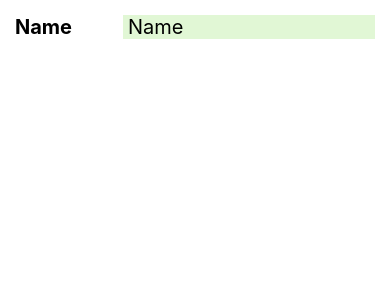
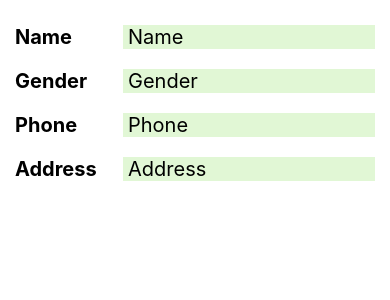
Before and after one commit to purwadhika-school/ProfileApp, a React Native app: screen / in a window 390 px wide. Shown: the top 300 px of the page. Built offline with nearby package versions, Linux system fonts and the light colour scheme.

Commit message:
fix styling text and textResult

```diff
--- a/App.js
+++ b/App.js
@@ -1,16 +1,46 @@
 import React, { Component } from "react"
-import { View, Text, TextInput, TouchableOpacity } from "react-native"
+import {
+  View,
+  Text,
+  TextInput,
+  StyleSheet,
+  TouchableOpacity
+} from "react-native"
 
 class App extends Component {
   render() {
     return (
-      <View style={{ flex: 1, padding: 15 }}>
-        <View style={{ flexDirection: "row" }}>
-          <View style={{ width: "30%" }}>
-            <Text style={{ fontSize: 20, fontWeight: "bold" }}>Name</Text>
+      <View style={Styles.classContainer}>
+        <View style={Styles.containerPerSection}>
+          <View style={Styles.textContainer}>
+            <Text style={Styles.text}>Name</Text>
           </View>
-          <View style={{ width: "70%", backgroundColor: '#e1f7d5' }}>
-            <Text style={{ fontSize: 20, marginLeft: 5 }}>Name</Text>
+          <View style={Styles.inputContainer}>
+            <Text style={Styles.inputResult}>Name</Text>
+          </View>
+        </View>
+        <View style={Styles.containerPerSection}>
+          <View style={Styles.textContainer}>
+            <Text style={Styles.text}>Gender</Text>
+          </View>
+          <View style={Styles.inputContainer}>
+            <Text style={Styles.inputResult}>Gender</Text>
+          </View>
+        </View>
+        <View style={Styles.containerPerSection}>
+          <View style={Styles.textContainer}>
+            <Text style={Styles.text}>Phone</Text>
+          </View>
+          <View style={Styles.inputContainer}>
+            <Text style={Styles.inputResult}>Phone</Text>
+          </View>
+        </View>
+        <View style={Styles.containerPerSection}>
+          <View style={Styles.textContainer}>
+            <Text style={Styles.text}>Address</Text>
+          </View>
+          <View style={Styles.inputContainer}>
+            <Text style={Styles.inputResult}>Address</Text>
           </View>
         </View>
       </View>
@@ -18,6 +48,19 @@ class App extends Component {
   }
 }
 
+const Styles = StyleSheet.create({
+  classContainer: { flex: 1, padding: 15 },
+  containerPerSection: {
+    flexDirection: "row",
+    marginTop: 10,
+    marginBottom: 10
+  },
+  textContainer: { width: "30%" },
+  text: { fontSize: 20, fontWeight: "bold" },
+  inputContainer: { width: "70%", backgroundColor: "#e1f7d5" },
+  inputResult: { fontSize: 20, marginLeft: 5 }
+})
+
 export default App
 
 // 1. Bikin 4-pairs inputan
```
